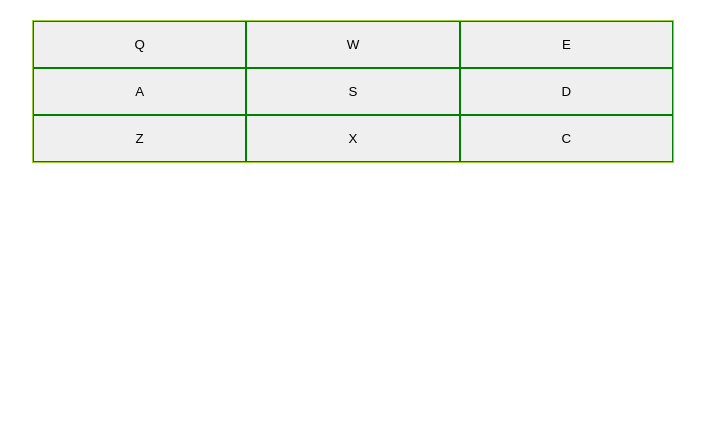
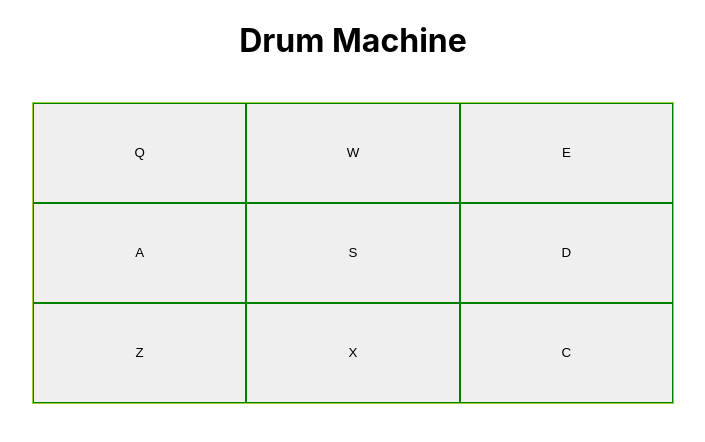
Before and after one commit to izurai27/drum-machine-react, a React (Create React App) app: page / in a window 1280 px wide. Shown: the top 442 px of the page, without its empty margins (287-992 px from the left). Built offline with nearby package versions, Linux system fonts and the light colour scheme.

Commit message:
add json package

```diff
--- a/package.json
+++ b/package.json
@@ -2,16 +2,21 @@
   "name": "drum-machine-react",
   "version": "0.1.0",
   "private": true,
+  "homepage": "https://izurai27.github.io",
   "dependencies": {
     "@testing-library/jest-dom": "^5.16.1",
     "@testing-library/react": "^12.1.2",
     "@testing-library/user-event": "^13.5.0",
+    "gh-pages": "^3.2.3",
     "react": "^17.0.2",
     "react-dom": "^17.0.2",
     "react-scripts": "5.0.0",
     "web-vitals": "^2.1.3"
   },
   "scripts": {
+
+    "predeploy": "npm run build",
+    "deploy": "gh-pages -b master -d build",
     "start": "react-scripts start",
     "build": "react-scripts build",
     "test": "react-scripts test",
--- a/src/App.js
+++ b/src/App.js
@@ -52,6 +52,7 @@ class App extends React.Component{
 
     return (
       <div id="drum-machine">
+        <h1>Drum Machine</h1>
         <div id="display">{this.state.display}</div>
         <br/>
         <div className='container'>
--- a/src/index.css
+++ b/src/index.css
@@ -28,9 +28,15 @@ code {
 }
 
 button{
-  width:auto
+  width:auto;
+  /* border-radius:100%; */
+  height: 100px;
 }
 
 #display{
   text-align: center;
 }
+
+h1{
+  text-align: center;
+}
```
Also changed, not shown: 1 other file (tests, documents, lock files or other folders).
